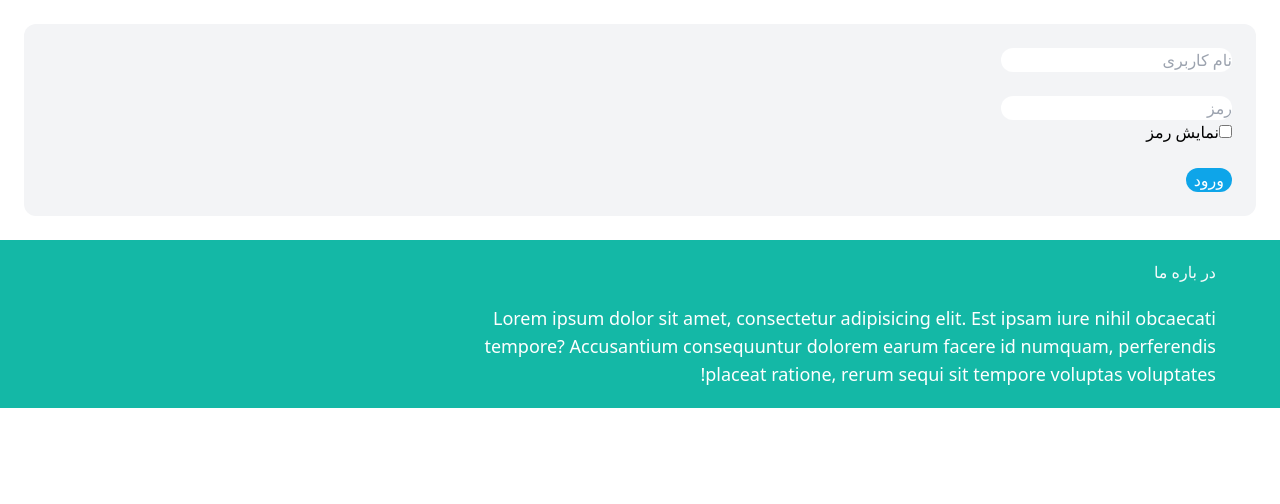
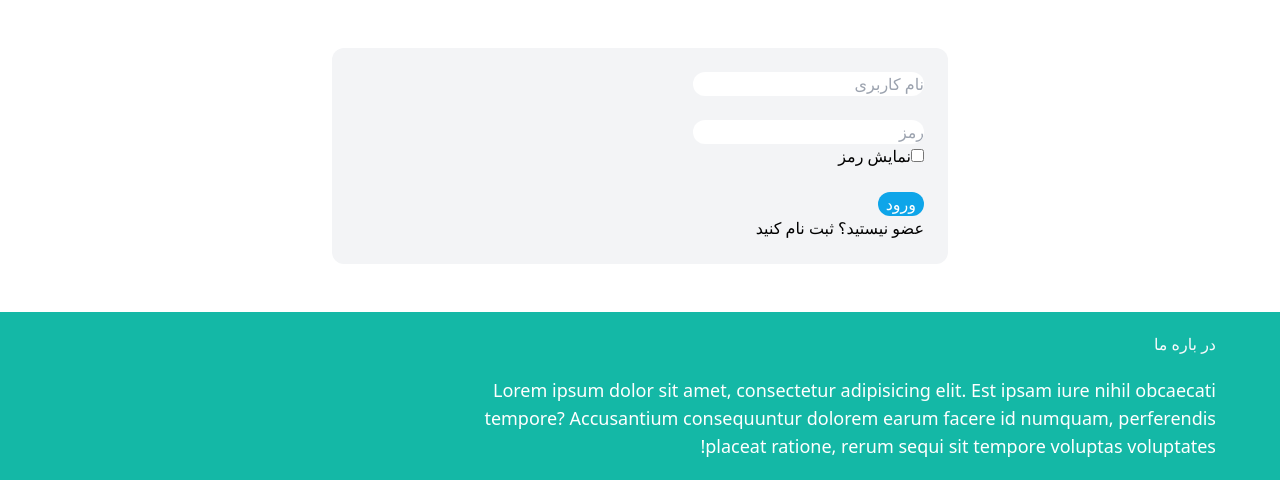
Before and after one commit to Mohammadrzn/DjangoOnlineShop, a Django app: page /login/ in a window 1280 px wide. Shown: the part 69-573 px from the top of the page. Run offline with Django 4.2, Linux system fonts and the light colour scheme; some libraries are stand-ins or nearby versions.

Commit message:
Add signup button & made login box smaller

```diff
--- a/templates/login.html
+++ b/templates/login.html
@@ -7,7 +7,7 @@
 {% block title %}Login{% endblock %}
 
 {% block content %}
-    <div class="items-center col-span p-6 bg-gray-100 rounded-xl">
+    <div class="w-1/2 my-6 mx-auto p-6 bg-gray-100 rounded-xl">
         <form>
             <label for="username"></label>
             <input class="rounded-xl" type="text" id="username" name="username" placeholder="نام کاربری" required><i
@@ -18,6 +18,7 @@
             <input type="checkbox" onclick="show_password()">نمایش رمز<br>
             <br><input class="px-2 bg-sky-500 text-white rounded-xl hover:bg-sky-700" type="submit" id="login"
                        value="ورود">
+            <p>عضو نیستید؟ <a href="{% url "signup" %}">ثبت نام کنید</a></p>
         </form>
         <script>
             function show_password() {
```
